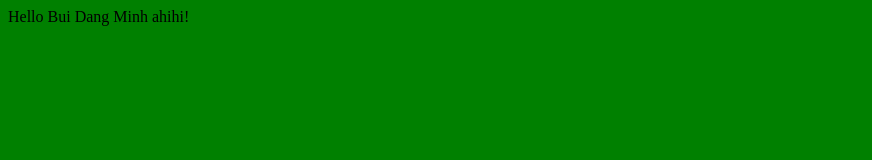
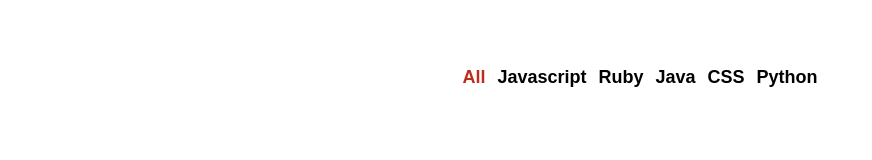
Before and after one commit to tonyminh95/github-battle-react, a React app: page / in a window 1280 px wide. Shown: the whole page, without its empty margins (0-872 px from the left). Built offline with nearby package versions, Linux system fonts and the light colour scheme.

Commit message:
LanguageNavs Component

```diff
--- /dev/null
+++ b/app/components/Popular.js
@@ -0,0 +1,51 @@
+import React from 'react'
+
+function LanguaguesNav ({ selected, onUpdateLanguage }) {
+    const languages = ['All', 'Javascript', 'Ruby', 'Java', 'CSS', 'Python']
+
+    return (
+        <ul className='flex-center'>
+            { languages.map(language => (
+                <li key={ language }>
+                    <button
+                        className='btn-clear nav-link'
+                        style={ language === selected ? { color: 'rgb(187, 46, 31)' } : null }
+                        onClick={ () => onUpdateLanguage(language) }>
+                        { language }
+                    </button>
+                </li>
+            ))}
+        </ul>
+    )
+}
+
+export default class Popular extends React.Component {
+    constructor(props) {
+        super(props)
+
+        this.state = {
+            selectedLanguage: 'All'
+        }
+
+        this.updateLanguage = this.updateLanguage.bind(this)
+    }
+
+    updateLanguage (selectedLanguage) {
+        this.setState({
+            selectedLanguage
+        })
+    }
+
+    render() {
+        const { selectedLanguage } = this.state
+
+        return (
+            <React.Fragment>
+                <LanguaguesNav
+                    selected={ selectedLanguage }
+                    onUpdateLanguage={ this.updateLanguage }
+                />
+            </React.Fragment>
+        )
+    }
+}
--- a/app/index.css
+++ b/app/index.css
@@ -1,3 +1,41 @@
+html, body, #app {
+    margin: 0;
+    height: 100%;
+    width: 100%;
+}
+
 body {
-    background-color: green;
+    font-family: -apple-system, BlinkMacSystemFont, 'Segoe UI', Roboto, Oxygen, Ubuntu, Cantarell, 'Open Sans', 'Helvetica Neue', sans-serif;
 }
+
+ul {
+    padding: 0;
+}
+
+li {
+    list-style-type: none;
+}
+
+.container {
+    max-width: 1200px;
+    margin: 0 auto;
+    padding: 50px;
+}
+
+.flex-center {
+    display: flex;
+    justify-content: center;
+    align-items: center;
+}
+
+.btn-clear {
+    border: none;
+    background: transparent;
+}
+
+.nav-link {
+    font-size: 18px;
+    font-weight: bold;
+    text-decoration: none;
+    color: inherit;
+}
--- a/app/index.js
+++ b/app/index.js
@@ -1,11 +1,14 @@
 import React from 'react'
 import ReactDOM from 'react-dom'
 import './index.css'
+import Popular from './components/Popular'
 
 class App extends React.Component {
     render () {
         return (
-            <div>Hello Bui Dang Minh ahihi!</div>
+            <div className='container'>
+                <Popular />
+            </div>
         )
     }
 }
```
